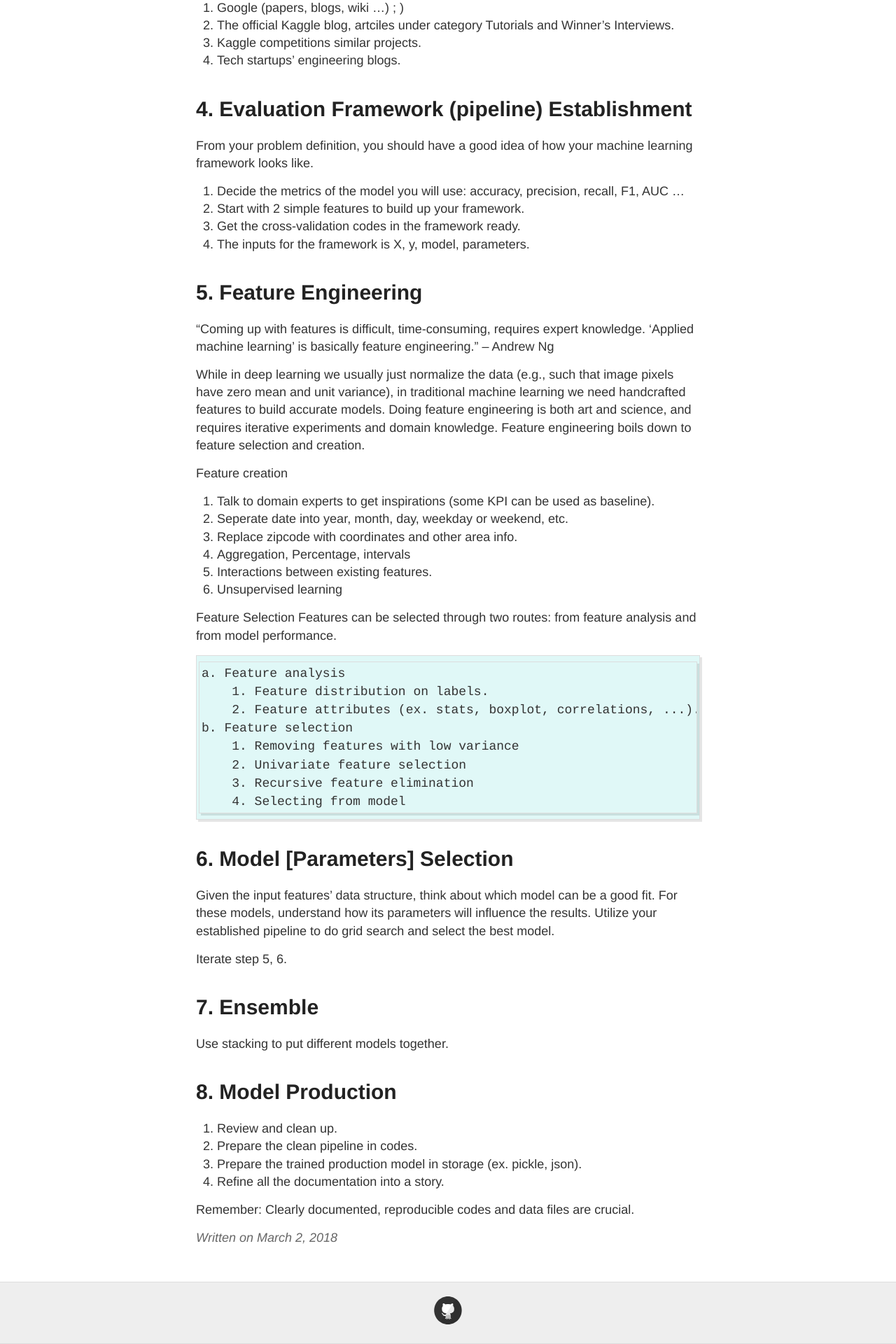
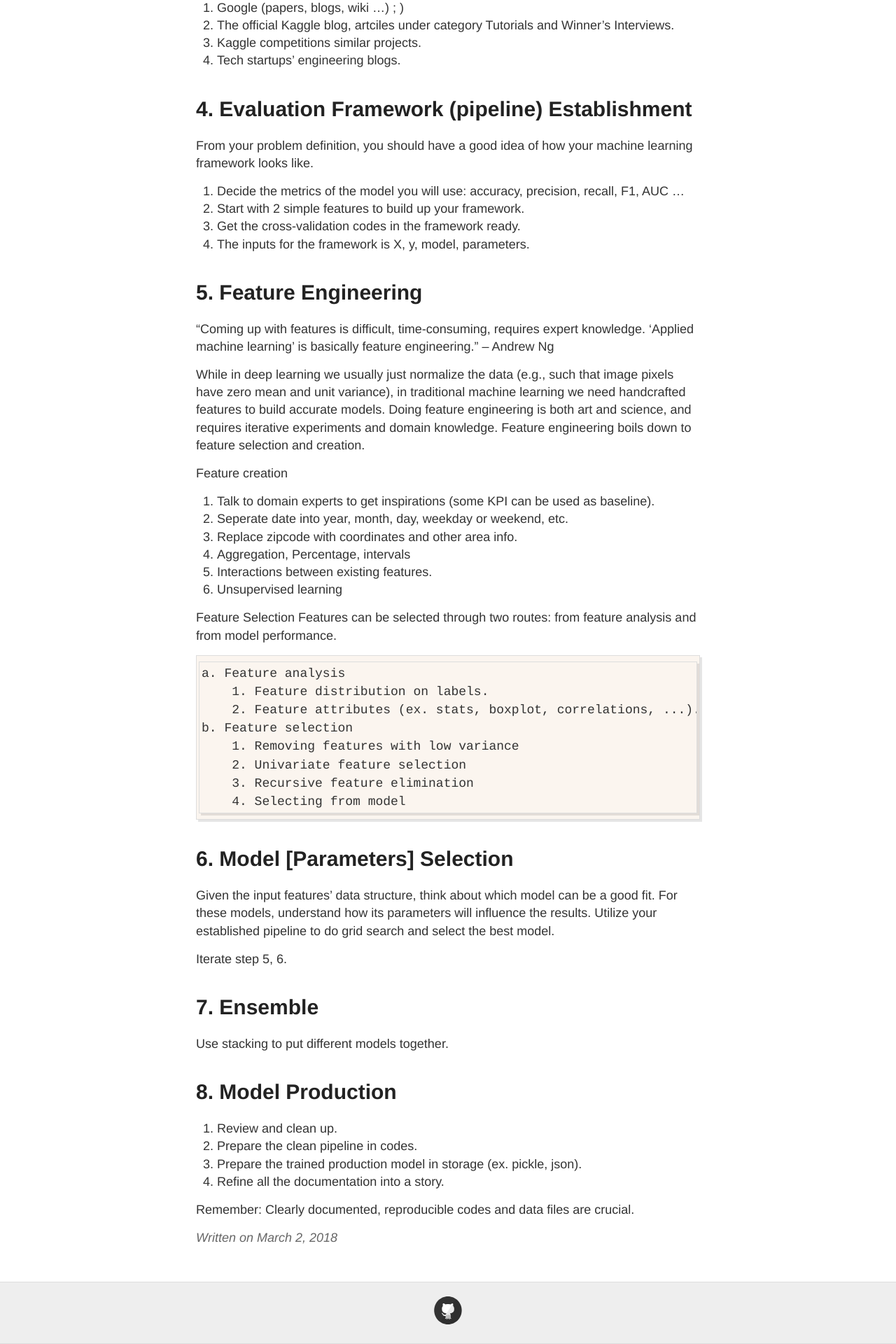
Before and after one commit to jionglearningzhang/jionglearningzhang.github.io, a Jekyll site: the page built from _posts/2018-3-2-supervised-learning-guide.md, in a window 1280 px wide. Shown: the part 1262-3182 px from the top of the page at 70% size. Built offline with Jekyll 4.4.1, drawn with Linux system fonts in a browser that asks for light colours.

Commit message:
change highlight

```diff
--- a/_sass/_highlights.scss
+++ b/_sass/_highlights.scss
@@ -1,6 +1,6 @@
 
 .highlight {
-  background-color: #E0F8F7;
+  background-color: #FBF5EF;
   padding: 3px 3px 3px 3px;
   border: 1px solid #ddd;
   -moz-box-shadow: 3px 3px rgba(0,0,0,0.1);
```
